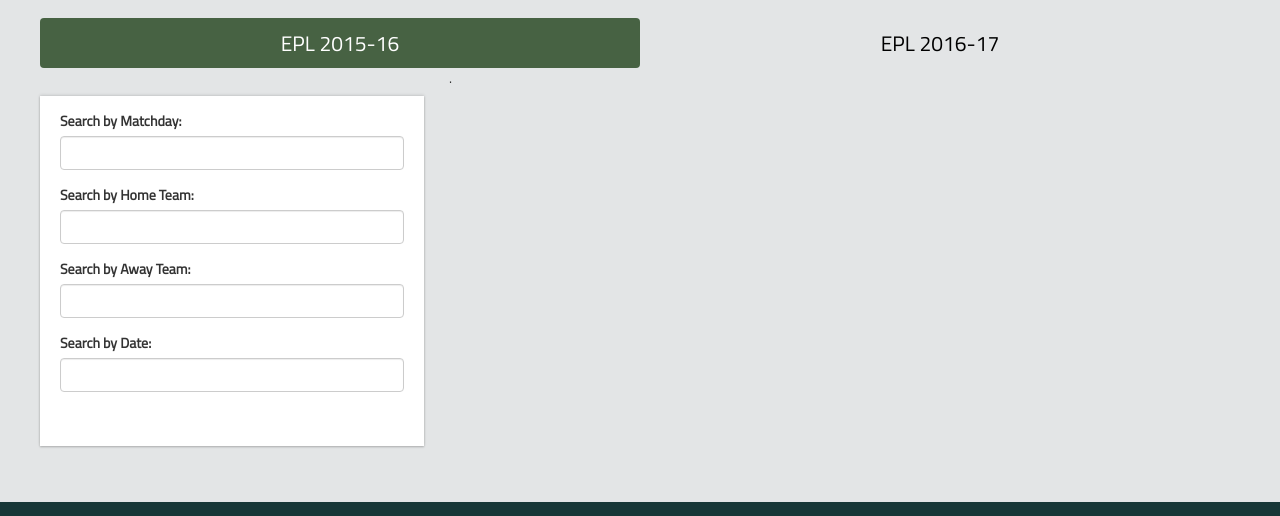
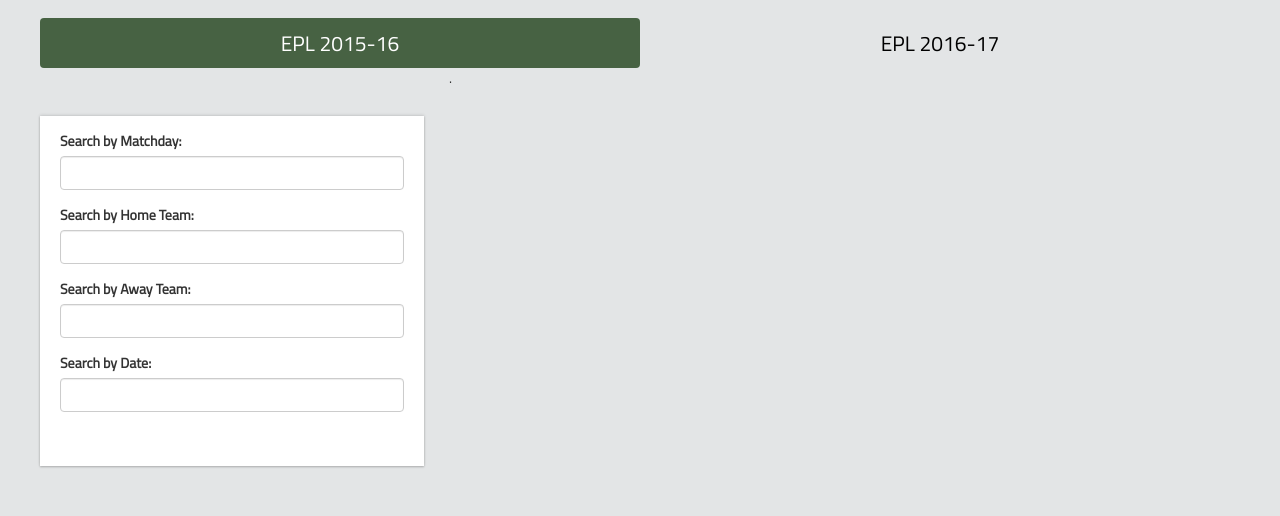
Before and after one commit to amrit-sahoo/Soccer-Angular-Project, a plain HTML site: page My Project/index.html in a window 1280 px wide. Shown: the part 84-600 px from the top of the page. Drawn offline with nearby package versions, Linux system fonts and the light colour scheme; some packages are replaced by stand-ins of ours; no server answers.

Commit message:
Update all-matches-view.html

```diff
--- a/My Project/views/all-matches-view.html
+++ b/My Project/views/all-matches-view.html
@@ -5,7 +5,7 @@
                  <li class="active"><a data-toggle="pill" ng-href="#menu1" target="_self" style="font-size: 1.5em">EPL 2015-16</a></li>
                  <li><a data-toggle="pill" ng-href="#menu2" target="_self" style="font-size: 1.5em">EPL 2016-17</a></li>
              </ul>
-             <div class="filter_search all-match col-md-3 col-sm-3 col-xs-12" style="min-height: 350px;margin-right:10px;min-width: 32% !important">
+             <div class="filter_search all-match col-md-3 col-sm-3 col-xs-12" style="min-height: 350px;margin-right:10px;min-width: 32% !important;margin-top:3.4em">
                 <form>
                      <div class="filter filter_matchday col-md-12 col-sm-12 col-xs-3">
                          <label>Search by Matchday:</label>
```
